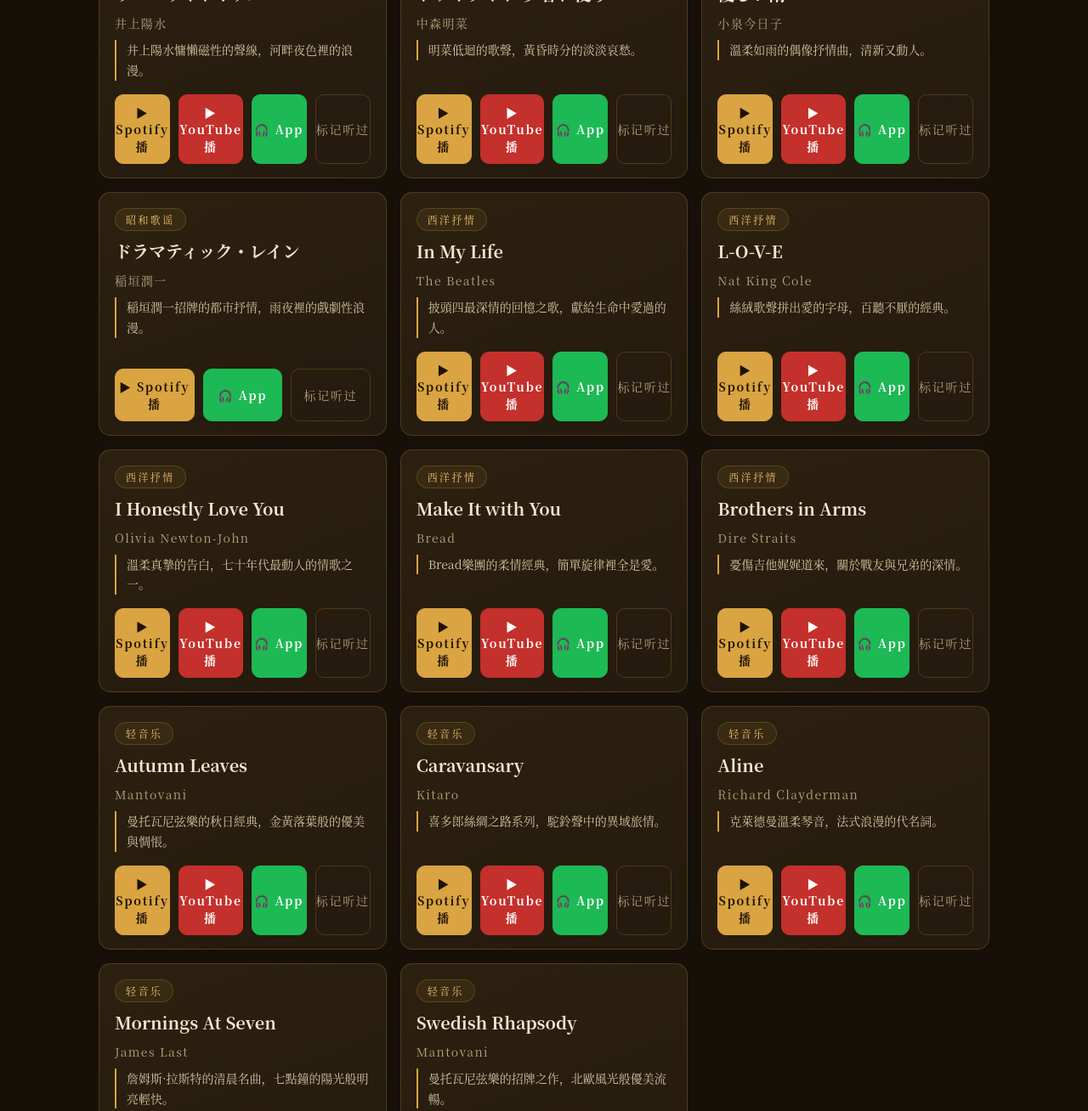
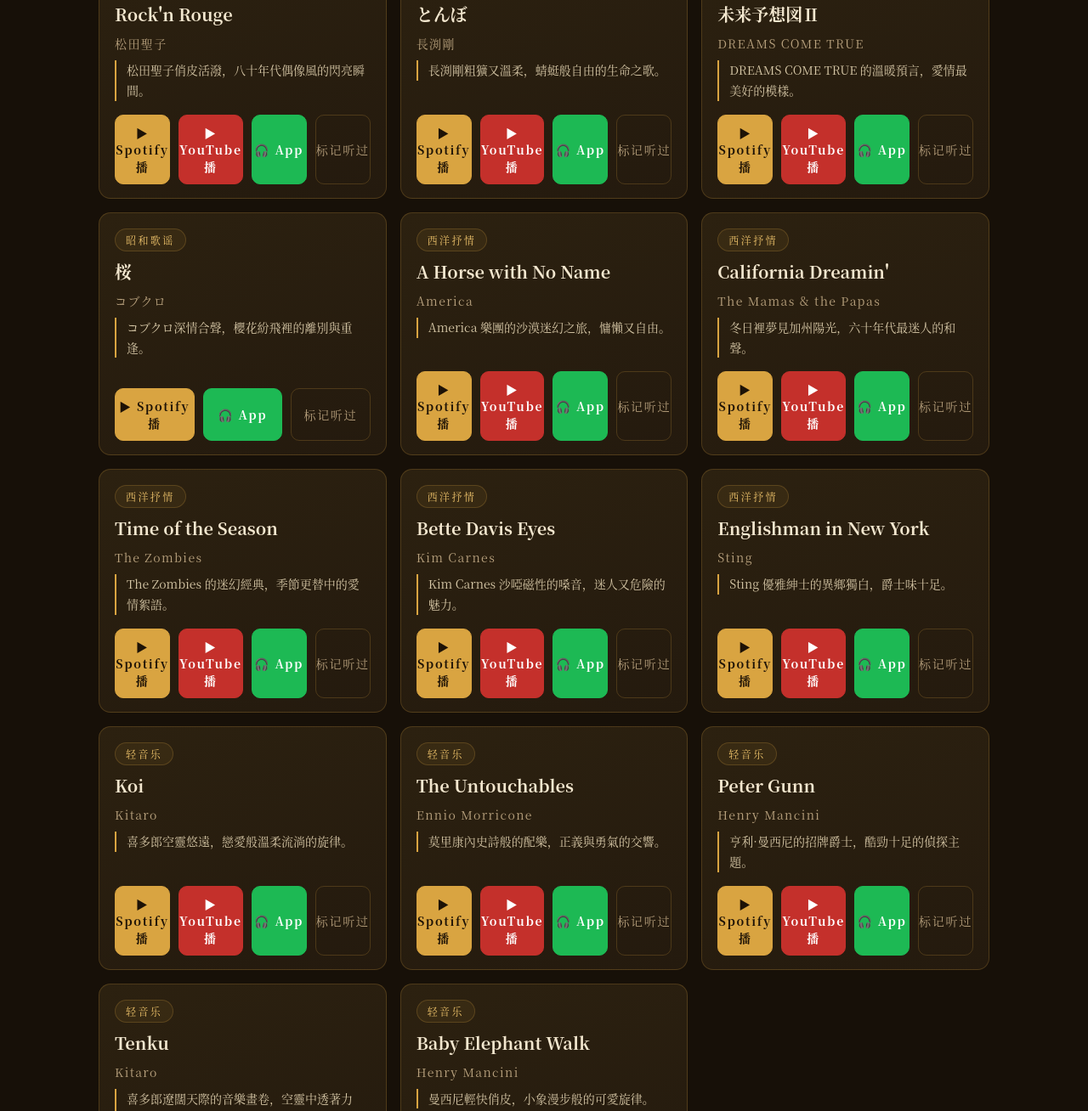
Before and after one commit to bmw66391/bow-music, a plain HTML site: page index.html in a window 1280 px wide. Shown: the part 1161-2469 px from the top of the page at 85% size. Drawn offline with Linux system fonts and the light colour scheme.

Commit message:
每日音樂更新

```diff
--- a/index.html
+++ b/index.html
@@ -137,7 +137,7 @@ footer{text-align:center; color:var(--muted); font-size:12px; letter-spacing:.25
   <div class="stats" id="stats"></div>
   <div style="margin-top:16px; display:flex; gap:10px; justify-content:center; flex-wrap:wrap;">
     <button class="btn play big" onclick="togglePlaylist()">🎵 连续播放全部</button>
-    <a class="btn big shuffle" href="spotify:playlist:3hnCTYx4y1MytnsmWPeV62">🔀 随机播放</a>
+    <a class="btn big shuffle" href="spotify:playlist:1nAJXjT8MoRiHk9Z0pywMT">🔀 随机播放</a>
   </div>
   <div id="playlistBox" style="display:none; max-width:640px; margin:16px auto 0; border-radius:12px; overflow:hidden; border:1px solid var(--line);"></div>
 </header>
@@ -256,85 +256,84 @@ const CATS = { all:"全部", mandarin:"华语老歌", showa:"昭和歌谣", west
 
 /* 歌曲数据（静态嵌入） */
 const SONGS = [
-  { id:811, title:"雨一直下", artist:"張宇", category:"mandarin",
-    spotify_url:"https://open.spotify.com/track/2qR3vdtESGlvPuiKj7BtM7",
-    youtube_id:"3bBB-LbQ4bQ",
-    note:"張宇沙啞嗓音唱盡愛情裡的無奈與牽掛。" },
-  { id:812, title:"我想有個家", artist:"潘美辰", category:"mandarin",
-    spotify_url:"https://open.spotify.com/track/1QAO9y9dENOtenk1gpRuh9",
-    youtube_id:"bbHhz00colw",
-    note:"漂泊者的心聲，一句「我想有個家」唱哭多少人。" },
-  { id:813, title:"認錯", artist:"優客李林", category:"mandarin",
-    spotify_url:"https://open.spotify.com/track/3YKF20eSMqOHcS0qIRLciU",
-    youtube_id:"STn-xzn1634",
-    note:"九十年代最動人的認錯情歌，溫柔又遺憾。" },
-  { id:814, title:"獨角戲", artist:"許茹芸", category:"mandarin",
-    spotify_url:"https://open.spotify.com/track/3lNETUpm5NjmJ6NZrZRFqZ",
-    youtube_id:"stBhxoBlCr0",
-    note:"芸式唱腔的代表作，一個人的愛情獨白。" },
-  { id:815, title:"順流逆流", artist:"徐小鳳", category:"mandarin",
-    spotify_url:"https://open.spotify.com/track/6bwYHschomPEzUDfnyqmmW",
-    youtube_id:"ew91ZV6tS1s",
-    note:"小鳳姐沉穩嗓音，道盡人生起落的粵語經典。" },
-  { id:816, title:"恋", artist:"松山千春", category:"showa",
-    spotify_url:"https://open.spotify.com/track/6mMUgbVHls7AcjaavWd8ZA",
-    youtube_id:"zY11bqJK4yU",
-    note:"松山千春的溫柔民謠，初戀般純粹的告白。" },
-  { id:817, title:"リバーサイドホテル", artist:"井上陽水", category:"showa",
-    spotify_url:"https://open.spotify.com/track/11vZhGXiQJg1ABYOSeKqB4",
-    youtube_id:"OZvUl87JACQ",
-    note:"井上陽水慵懶磁性的聲線，河畔夜色裡的浪漫。" },
-  { id:818, title:"トワイライト-夕暮れ便り-", artist:"中森明菜", category:"showa",
-    spotify_url:"https://open.spotify.com/track/5wHVeIvZq2yYUX0mAmp3wH",
-    youtube_id:"Yow58M7_niU",
-    note:"明菜低迴的歌聲，黃昏時分的淡淡哀愁。" },
-  { id:819, title:"優しい雨", artist:"小泉今日子", category:"showa",
-    spotify_url:"https://open.spotify.com/track/6sWANgdWPMz8a0VltrYkTZ",
-    youtube_id:"LbtXSHfjdNA",
-    note:"溫柔如雨的偶像抒情曲，清新又動人。" },
-  { id:820, title:"ドラマティック・レイン", artist:"稲垣潤一", category:"showa",
-    spotify_url:"https://open.spotify.com/track/1HVqz0nxaT1hcU8LbwED5L",
-    note:"稲垣潤一招牌的都市抒情，雨夜裡的戲劇性浪漫。" },
-  { id:821, title:"In My Life", artist:"The Beatles", category:"western",
-    spotify_url:"https://open.spotify.com/track/3KfbEIOC7YIv90FIfNSZpo",
-    youtube_id:"KePvp0-hcn0",
-    note:"披頭四最深情的回憶之歌，獻給生命中愛過的人。" },
-  { id:822, title:"L-O-V-E", artist:"Nat King Cole", category:"western",
-    spotify_url:"https://open.spotify.com/track/4QxDOjgpYtQDxxbWPuEJOy",
-    youtube_id:"f_HmF84G7ZY",
-    note:"絲絨歌聲拼出愛的字母，百聽不厭的經典。" },
-  { id:823, title:"I Honestly Love You", artist:"Olivia Newton-John", category:"western",
-    spotify_url:"https://open.spotify.com/track/2kCIwSz0JoYQPrT4Ykr1MZ",
-    youtube_id:"tOyUUCJY6kE",
-    note:"溫柔真摯的告白，七十年代最動人的情歌之一。" },
-  { id:824, title:"Make It with You", artist:"Bread", category:"western",
-    spotify_url:"https://open.spotify.com/track/7wWw7hBmErNg9u5w6Xx0vy",
-    youtube_id:"K4R93xnKink",
-    note:"Bread樂團的柔情經典，簡單旋律裡全是愛。" },
-  { id:825, title:"Brothers in Arms", artist:"Dire Straits", category:"western",
-    spotify_url:"https://open.spotify.com/track/26tWBbtjvgi0tipRL2VQ2X",
-    youtube_id:"jhdFe3evXpk",
-    note:"憂傷吉他娓娓道來，關於戰友與兄弟的深情。" },
-  { id:826, title:"Autumn Leaves", artist:"Mantovani", category:"instrumental",
-    spotify_url:"https://open.spotify.com/track/3WZsAtmD3G0OG9fX9PCOXb",
-    youtube_id:"v6NrpQzYI3U",
-    note:"曼托瓦尼弦樂的秋日經典，金黃落葉般的優美與惆悵。" },
-  { id:827, title:"Caravansary", artist:"Kitaro", category:"instrumental",
-    spotify_url:"https://open.spotify.com/track/3UlmW944PLBExAqG9bwdVE",
-    youtube_id:"dQvHz3QXL7s",
-    note:"喜多郎絲綢之路系列，駝鈴聲中的異域旅情。" },
-  { id:828, title:"Aline", artist:"Richard Clayderman", category:"instrumental",
-    spotify_url:"https://open.spotify.com/track/1VUXb2m1AhGog4xmzShfpf",
-    youtube_id:"p0jv2p9H2g0",
-    note:"克萊德曼溫柔琴音，法式浪漫的代名詞。" },
-  { id:829, title:"Mornings At Seven", artist:"James Last", category:"instrumental",
-    spotify_url:"https://open.spotify.com/track/4ytsLHPLTBVOtVYICAM0k2",
-    youtube_id:"nHJ_7gfYDa4",
-    note:"詹姆斯·拉斯特的清晨名曲，七點鐘的陽光般明亮輕快。" },
-  { id:830, title:"Swedish Rhapsody", artist:"Mantovani", category:"instrumental",
-    spotify_url:"https://open.spotify.com/track/5fa0Rl7LUWBaYwWx3QxxvU",
-    youtube_id:"03txMOmAAVA",
-    note:"曼托瓦尼弦樂的招牌之作，北歐風光般優美流暢。" },
+  { id:831, title:"飄洋過海來看你", artist:"娃娃", category:"mandarin",
+    spotify_url:"https://open.spotify.com/track/31xFm6EuErUjw8ZqJ1L0P7",
+    youtube_id:"f2Qg5HkcjI8",
+    note:"娃娃深情演繹，為愛不顧一切的勇敢告白。" },
+  { id:832, title:"短髮", artist:"梁詠琪", category:"mandarin",
+    spotify_url:"https://open.spotify.com/track/3EY5hWo0g4pFlwzDfhnURh",
+    youtube_id:"jGcELPXLiWk",
+    note:"梁詠琪清新嗓音，唱出剪斷情絲的灑脫與不捨。" },
+  { id:833, title:"明月千里寄相思", artist:"徐小鳳", category:"mandarin",
+    spotify_url:"https://open.spotify.com/track/1HYkh5Zj34tee8oXefFrrS",
+    youtube_id:"TEwORrXLY_A",
+    note:"小鳳姐溫婉動人，月光下的思念綿長悠遠。" },
+  { id:834, title:"別怕我傷心", artist:"張信哲", category:"mandarin",
+    spotify_url:"https://open.spotify.com/track/1A85P5bmD4WfNHk24xT8uX",
+    youtube_id:"Z4yR_qbU5E8",
+    note:"張信哲情歌王子的溫柔保證，愛裡最動人的承諾。" },
+  { id:835, title:"有了你", artist:"陳百強", category:"mandarin",
+    spotify_url:"https://open.spotify.com/track/1GBGmZcVfpMMi4xpt3bBtV",
+    youtube_id:"SasWd4WAtks",
+    note:"陳百強深情款款，愛情裡最純粹的幸福模樣。" },
+  { id:836, title:"涙そうそう", artist:"夏川りみ", category:"showa",
+    spotify_url:"https://open.spotify.com/track/6CVPtGUN0KJd2VYTKxIXR6",
+    youtube_id:"5TR1wJCimyk",
+    note:"夏川りみ清澈歌聲，沖繩風情裡淡淡的思念與祝福。" },
+  { id:837, title:"Rock'n Rouge", artist:"松田聖子", category:"showa",
+    spotify_url:"https://open.spotify.com/track/3FiL4R7lOOMBt93BPpAcsj",
+    youtube_id:"UtVQzFVoDzg",
+    note:"松田聖子俏皮活潑，八十年代偶像風的閃亮瞬間。" },
+  { id:838, title:"とんぼ", artist:"長渕剛", category:"showa",
+    spotify_url:"https://open.spotify.com/track/6GhxOEdErECYgjg4SXGYrV",
+    youtube_id:"v5nK_B6NkQg",
+    note:"長渕剛粗獷又溫柔，蜻蜓般自由的生命之歌。" },
+  { id:839, title:"未来予想図Ⅱ", artist:"DREAMS COME TRUE", category:"showa",
+    spotify_url:"https://open.spotify.com/track/5H3Ix0rcF6i7anJEyOCwFb",
+    youtube_id:"VBOEQ8nC6rw",
+    note:"DREAMS COME TRUE 的溫暖預言，愛情最美好的模樣。" },
+  { id:840, title:"桜", artist:"コブクロ", category:"showa",
+    spotify_url:"https://open.spotify.com/track/5Hi4IAtdFZzg6IfAVMd6lZ",
+    note:"コブクロ深情合聲，櫻花紛飛裡的離別與重逢。" },
+  { id:841, title:"A Horse with No Name", artist:"America", category:"western",
+    spotify_url:"https://open.spotify.com/track/54eZmuggBFJbV7k248bTTt",
+    youtube_id:"QDoFqvCS3Y4",
+    note:"America 樂團的沙漠迷幻之旅，慵懶又自由。" },
+  { id:842, title:"California Dreamin'", artist:"The Mamas & the Papas", category:"western",
+    spotify_url:"https://open.spotify.com/track/1ZEOIhSn6BKErV59bIgn76",
+    youtube_id:"lEENpED2XZc",
+    note:"冬日裡夢見加州陽光，六十年代最迷人的和聲。" },
+  { id:843, title:"Time of the Season", artist:"The Zombies", category:"western",
+    spotify_url:"https://open.spotify.com/track/6PB3mgiLi6wfAopicqBNqH",
+    youtube_id:"am9zId6FBag",
+    note:"The Zombies 的迷幻經典，季節更替中的愛情絮語。" },
+  { id:844, title:"Bette Davis Eyes", artist:"Kim Carnes", category:"western",
+    spotify_url:"https://open.spotify.com/track/0odIT9B9BvOCnXfS0e4lB5",
+    youtube_id:"EPOIS5taqA8",
+    note:"Kim Carnes 沙啞磁性的嗓音，迷人又危險的魅力。" },
+  { id:845, title:"Englishman in New York", artist:"Sting", category:"western",
+    spotify_url:"https://open.spotify.com/track/4KFM3A5QF2IMcc6nHsu3Wp",
+    youtube_id:"d27gTrPPAyk",
+    note:"Sting 優雅紳士的異鄉獨白，爵士味十足。" },
+  { id:846, title:"Koi", artist:"Kitaro", category:"instrumental",
+    spotify_url:"https://open.spotify.com/track/76lB3ImXnq7cuCwbmhdlms",
+    youtube_id:"wi9RUm93GGc",
+    note:"喜多郎空靈悠遠，戀愛般溫柔流淌的旋律。" },
+  { id:847, title:"The Untouchables", artist:"Ennio Morricone", category:"instrumental",
+    spotify_url:"https://open.spotify.com/track/4KKLd1MSYvECfqy9x9sS4N",
+    youtube_id:"s7uldWxszZA",
+    note:"莫里康內史詩般的配樂，正義與勇氣的交響。" },
+  { id:848, title:"Peter Gunn", artist:"Henry Mancini", category:"instrumental",
+    spotify_url:"https://open.spotify.com/track/3RRdmSE4Vytb60hakTWNb3",
+    youtube_id:"tbYYt8pg1q0",
+    note:"亨利·曼西尼的招牌爵士，酷勁十足的偵探主題。" },
+  { id:849, title:"Tenku", artist:"Kitaro", category:"instrumental",
+    spotify_url:"https://open.spotify.com/track/5SfJzKjPOoziNazE6eSlyK",
+    note:"喜多郎遼闊天際的音樂畫卷，空靈中透著力量。" },
+  { id:850, title:"Baby Elephant Walk", artist:"Henry Mancini", category:"instrumental",
+    spotify_url:"https://open.spotify.com/track/5Bcd35zMNfOUZrhQb7TKo1",
+    youtube_id:"qPKDb99JYeM",
+    note:"曼西尼輕快俏皮，小象漫步般的可愛旋律。" },
 ];
 
 /* 听过状态：localStorage 持久化 */
@@ -424,7 +423,7 @@ function togglePlaylist(){
     playlistOpen = true;
     const box = document.getElementById("playlistBox");
     box.style.display = "block";
-    box.innerHTML = `<iframe src="https://open.spotify.com/embed/playlist/3hnCTYx4y1MytnsmWPeV62?utm_source=generator&theme=0" width="100%" height="352" frameborder="0" allow="autoplay; clipboard-write; encrypted-media; fullscreen; picture-in-picture" loading="lazy"></iframe>`;
+    box.innerHTML = `<iframe src="https://open.spotify.com/embed/playlist/1nAJXjT8MoRiHk9Z0pywMT?utm_source=generator&theme=0" width="100%" height="352" frameborder="0" allow="autoplay; clipboard-write; encrypted-media; fullscreen; picture-in-picture" loading="lazy"></iframe>`;
   }
   render();
 }
```
